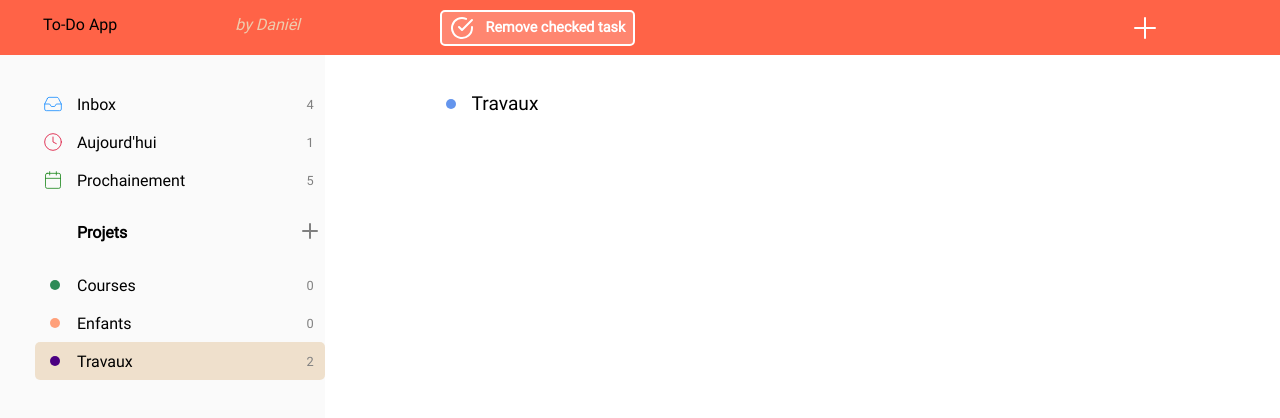
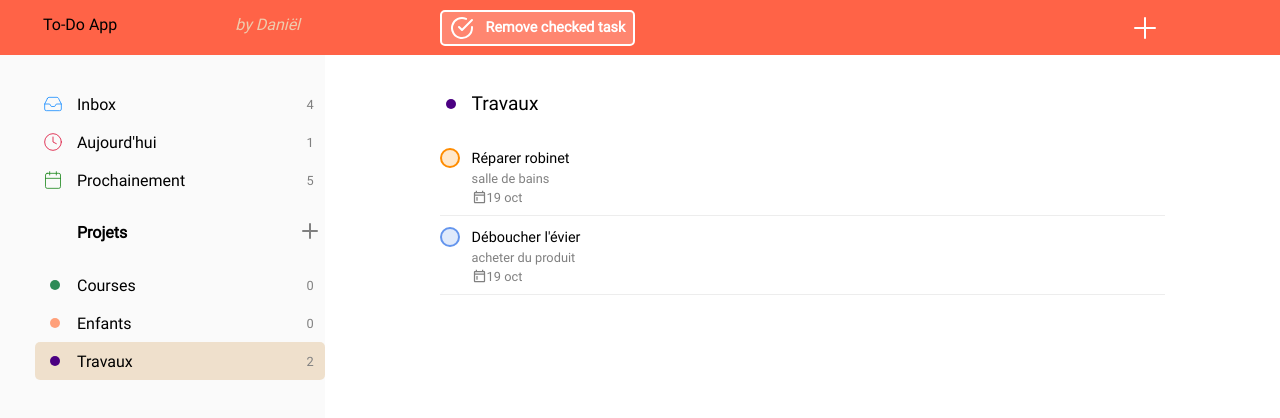
Before and after one commit to daniel-lou18/react-to-do-app, a React (Create React App) app: page / in a window 1280 px wide. Shown: the top 418 px of the page. Built offline with nearby package versions, Linux system fonts and the light colour scheme.

Commit message:
Display all tasks correctly when selecting a project

```diff
--- a/src/components/Main/Content/Content.js
+++ b/src/components/Main/Content/Content.js
@@ -1,22 +1,22 @@
 import { useState, useEffect } from 'react';
 import Header from './Header';
+import Tasks from './Tasks';
 import { useProjectsContext } from '../../../context/ProjectsContext';
 
 const Content = () => {
   const { allProjects, setAllProjects } = useProjectsContext();
-  const [selectedProjectId, setSelectedProjectId] = useState();
-  const [projectName, setProjectName] = useState(allProjects.find(project => project.selected).capitalizedProjectName)
+  const [selectedProject, setSelectedProject] = useState();
 
 
   useEffect(() => {
-    setSelectedProjectId(allProjects.find(project => project.selected).id);
-    console.log(selectedProjectId)
-    console.log(allProjects)
-  }, [selectedProjectId, allProjects])
+    setSelectedProject(allProjects.find(project => project.selected));
+    console.log(selectedProject)
+  }, [selectedProject, allProjects])
 
   return (
     <div className='todo-container content-container'>
-      <Header allProjects={allProjects} setAllProjects={setAllProjects} selectedProjectId={selectedProjectId} setSelectedProjectId={setSelectedProjectId} projectName={projectName} setProjectName={setProjectName} />
+      <Header allProjects={allProjects} setAllProjects={setAllProjects} selectedProject={selectedProject} setSelectedProject={setSelectedProject} />
+      <Tasks allProjects={allProjects} setAllProjects={setAllProjects} selectedProject={selectedProject} setSelectedProject={setSelectedProject} />
     </div>
   )
 }
--- a/src/components/Main/Content/Header/Header.js
+++ b/src/components/Main/Content/Header/Header.js
@@ -1,17 +1,22 @@
 import { resetAndSelectProject } from "../../../../utils/helpers";
 import { useState } from 'react';
 
-const Header = ({ allProjects, setAllProjects, selectedProjectId, setSelectedProjectId, projectName, setProjectName }) => {
+const Header = ({ allProjects, setAllProjects, selectedProject, setSelectedProject }) => {
+  if (!selectedProject) return
+
+  const personalProjectIcon = <svg xmlns="http://www.w3.org/2000/svg" width="24" height="24" viewBox="0 0 24 24" fill={selectedProject.color} stroke="none" className="list-dot feather feather-circle"><circle cx="12" cy="12" r="5"/></svg>
+  const defaultProjectIcon = <svg xmlns="http://www.w3.org/2000/svg" width="24" height="24" viewBox="0 0 24 24" fill="none" stroke="dodgerblue" strokeWidth="1" strokeLinecap="round" strokeLinejoin="round" className="feather feather-inbox list-dot"><polyline points="22 12 16 12 14 15 10 15 8 12 2 12"/><path d="M5.45 5.11L2 12v6a2 2 0 0 0 2 2h16a2 2 0 0 0 2-2v-6l-3.45-6.89A2 2 0 0 0 16.76 4H7.24a2 2 0 0 0-1.79 1.11z"/></svg>
+  const icon = selectedProject.constructor.name === 'PersonalProject' ? personalProjectIcon : defaultProjectIcon;
 
   return (
     <div className="todo-header list-title-container">
-      <svg xmlns="http://www.w3.org/2000/svg" width="24" height="24" viewBox="0 0 24 24" fill="cornflowerblue" stroke="none" className="list-dot feather feather-circle"><circle cx="12" cy="12" r="5"/></svg>
+      {icon}
       <input
         type="text"
         className="list-title"
         name="list-title"
         id="list-title-1"
-        value={projectName}
+        value={selectedProject.capitalizedProjectName}
       />
       <button className="btn-svg list-actions add-task">
         <svg xmlns="http://www.w3.org/2000/svg" width="24" height="24" viewBox="0 0 24 24" fill="none" stroke="currentColor" strokeWidth="2" strokeLinecap="round" strokeLinejoin="round" className="todo-header-add cross feather feather-plus"><line x1="12" y1="5" x2="12" y2="19"/><line x1="5" y1="12" x2="19" y2="12"/></svg>
--- /dev/null
+++ b/src/components/Main/Content/Tasks/Task/Task.js
@@ -0,0 +1,54 @@
+import { useEffect, useState } from 'react';
+
+const Task = ({ allProjects, setAllProjects, selectedProject, setSelectedProject, idx }) => {
+  const [isChecked, setisChecked] = useState(false);
+  const task = selectedProject.tasks[idx];
+  const color = task._priorityColor;
+  const backgroundColor = task._priorityBackgroundColor;
+
+  return (
+    <div className="task-wrapper">
+      <div className="task">
+        <input
+          className="task-check"
+          type="checkbox"
+          id={task.id}
+          checked={isChecked}
+          onChange={() => setisChecked(!isChecked)}
+        />
+        <label className="task-label" htmlFor={task.id}>
+          <span style={{borderColor: color, backgroundColor: backgroundColor}} className="custom-checkbox">
+            <svg className="feather feather-check" xmlns="http://www.w3.org/2000/svg" width="12" height="12" viewBox="0 0 24 24" fill="none" stroke={color} strokeWidth="3" strokeLinecap="square" strokeLinejoin="square"><polyline points="20 6 9 17 4 12"/></svg>
+          </span>
+          <span className="task-text">{task.taskName}</span>
+        </label>
+        <button className="btn-svg list-actions move move-up">
+          <svg xmlns="http://www.w3.org/2000/svg" width="20" height="20" viewBox="0 0 24 24" fill="none" stroke="currentColor" strokeWidth="1.3" strokeLinecap="round" strokeLinejoin="round" className="feather feather-arrow-up"><line x1="12" y1="19" x2="12" y2="5"/><polyline points="5 12 12 5 19 12"/></svg>
+        </button>
+        <button className="btn-svg list-actions move move-down">
+          <svg xmlns="http://www.w3.org/2000/svg" width="20" height="20" viewBox="0 0 24 24" fill="none" stroke="currentColor" strokeWidth="1.3" strokeLinecap="round" strokeLinejoin="round" className="feather feather-arrow-down"><line x1="12" y1="5" x2="12" y2="19"/><polyline points="19 12 12 19 5 12"/></svg>
+        </button>
+        <button className="btn-svg list-actions edit-task">
+          <svg xmlns="http://www.w3.org/2000/svg" width="20" height="20" viewBox="0 0 24 24" fill="none" stroke="currentColor" strokeWidth="1.3" strokeLinecap="round" strokeLinejoin="round" className="todo-header-edit pen feather feather-edit-3"><path d="M12 20h9"/><path d="M16.5 3.5a2.121 2.121 0 0 1 3 3L7 19l-4 1 1-4L16.5 3.5z"/></svg>
+        </button>
+        <button className="btn-svg list-actions del-task">
+          <svg xmlns="http://www.w3.org/2000/svg" width="20" height="20" viewBox="0 0 24 24" fill="none" stroke="currentColor" strokeWidth="1.3" strokeLinecap="round" strokeLinejoin="round" className="todo-header-del trash feather feather-trash-2"><polyline points="3 6 5 6 21 6"/><path d="M19 6v14a2 2 0 0 1-2 2H7a2 2 0 0 1-2-2V6m3 0V4a2 2 0 0 1 2-2h4a2 2 0 0 1 2 2v2"/><line x1="10" y1="11" x2="10" y2="17"/><line x1="14" y1="11" x2="14" y2="17"/></svg>
+        </button>
+        <div className="description-container">
+          <p className="task-descr">{task.descr}</p>
+          <svg xmlns="http://www.w3.org/2000/svg" width="16" height="16" viewBox="0 0 24 24" fill="none" stroke="currentColor" strokeWidth="2" strokeLinecap="round" strokeLinejoin="round" className="feather feather-chevron-down">
+            <polyline points="6 9 12 15 18 9"/>
+          </svg>
+        </div>
+        <div className="calendar-container">
+          <svg className="task-calendar" style={{width:15, height:15}} viewBox="0 0 24 24">
+            <path fill="currentColor" d="M19 3C20.11 3 21 3.89 21 5V19C21 20.11 20.11 21 19 21H5C3.89 21 3 20.1 3 19V5C3 3.89 3.9 3 5 3H6V1H8V3H16V1H18V3H19M19 19V9H5V19H19M19 7V5H5V7H19M7 11H9V17H7V11" />
+          </svg>
+          <p className="task-calendar">19 oct</p>
+        </div>
+      </div>
+    </div>
+  )
+}
+
+export default Task;
--- /dev/null
+++ b/src/components/Main/Content/Tasks/Task/index.js
@@ -0,0 +1,3 @@
+import Tasks from './Task';
+
+export default Tasks;
--- /dev/null
+++ b/src/components/Main/Content/Tasks/Tasks.js
@@ -0,0 +1,17 @@
+import Task from './Task'
+
+const Tasks = ({ allProjects, setAllProjects, selectedProject, setSelectedProject }) => {
+
+  if (!selectedProject) return
+  console.log(selectedProject.tasks)
+
+  return (
+    <div className="todo-body tasks-container">
+      {selectedProject.tasks.length > 0 && selectedProject.tasks.map((task, idx) => (
+        <Task key={idx} idx={idx} allProjects={allProjects} setAllProjects={setAllProjects} selectedProject={selectedProject} setSelectedProject={setSelectedProject} />
+      ))}
+    </div>
+  )
+}
+
+export default Tasks;
--- /dev/null
+++ b/src/components/Main/Content/Tasks/index.js
@@ -0,0 +1,3 @@
+import Tasks from './Tasks';
+
+export default Tasks;
--- a/src/data/JSClasses/Project.js
+++ b/src/data/JSClasses/Project.js
@@ -50,6 +50,10 @@ const Project = class {
     this._selected = newStatus;
   }
 
+  get color() {
+    return this._color
+  }
+
 };
 
 const PersonalProject = class extends Project {
--- a/src/data/JSClasses/Task.js
+++ b/src/data/JSClasses/Task.js
@@ -11,6 +11,22 @@ const Task = class {
     this.setPriorityColor();
     this.setPriorityColorName();
     this.setPriorityBackgroundColor();
+  }
+
+  get taskName() {
+    return this._taskName;
+  }
+
+  set taskName(newName) {
+    this._taskName = newName;
+  }
+
+  get descr() {
+    return this._descr;
+  }
+
+  set descr(newDescr) {
+    this._descr = newDescr;
   }
 
   message() {
```
